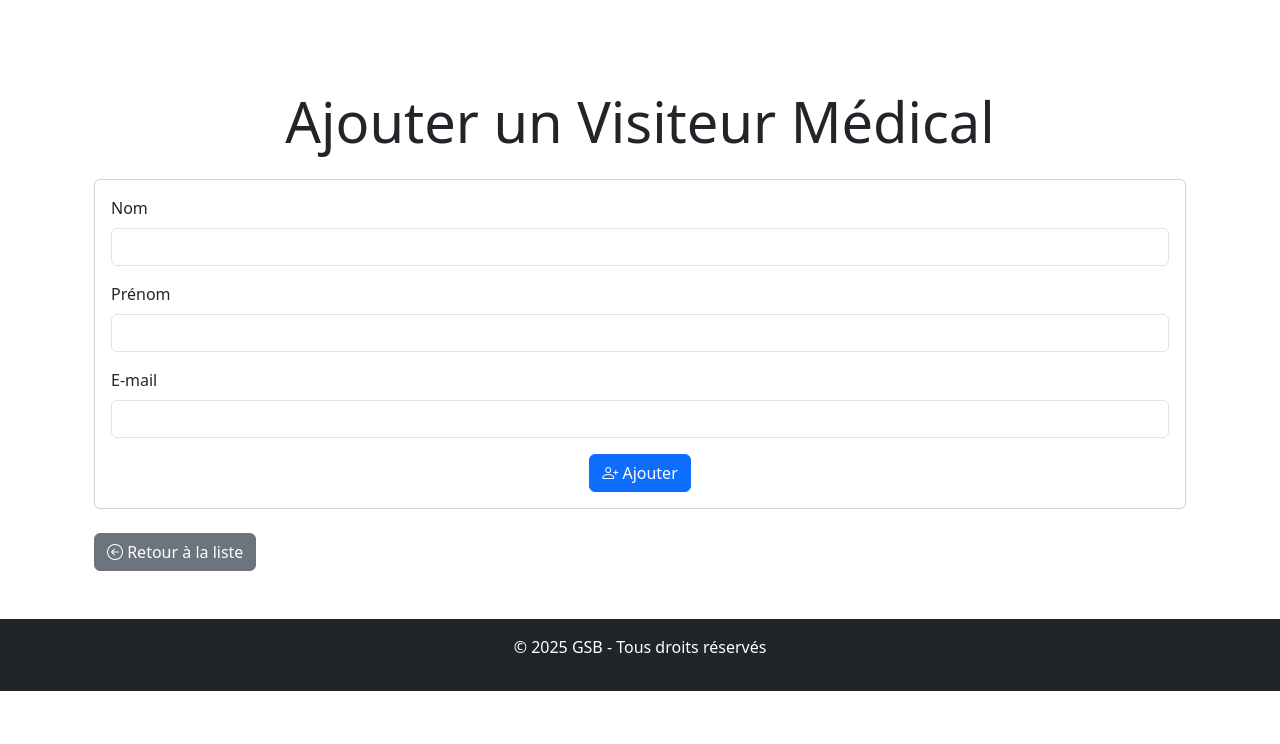
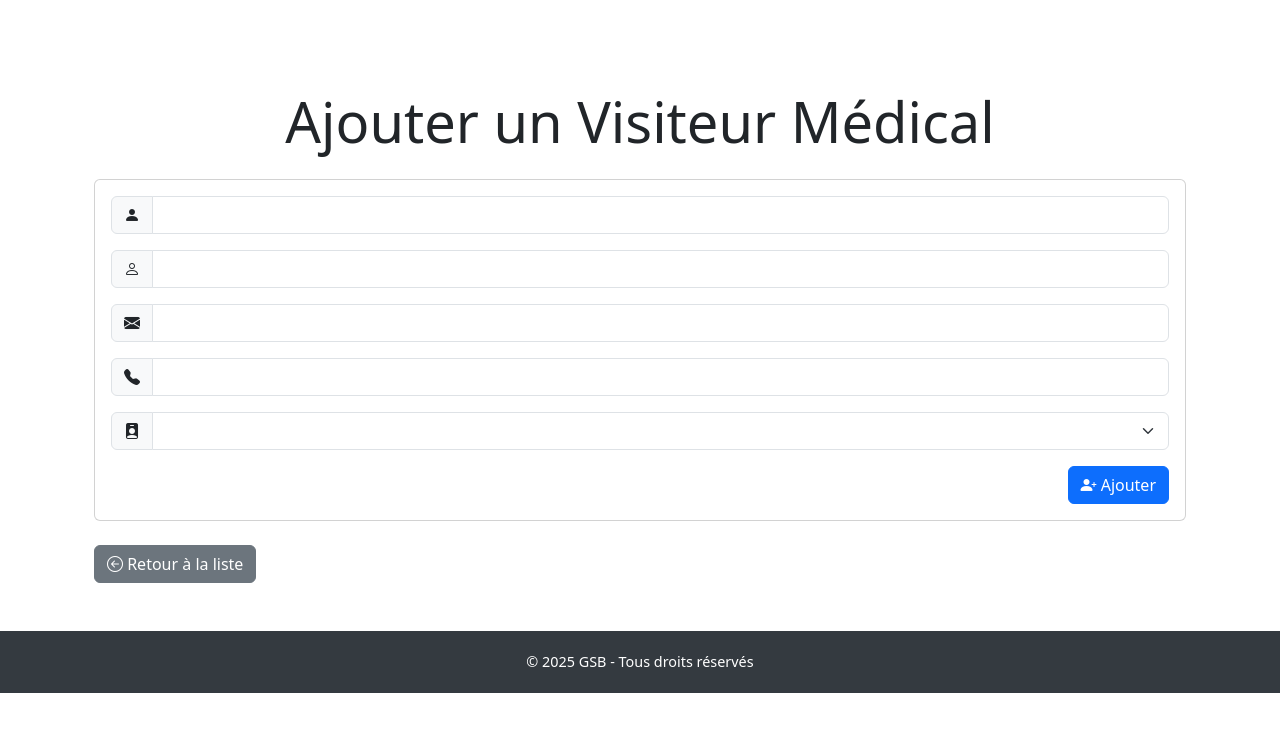
Before and after one commit to Luckt62/gestionparc, a Symfony app: template templates/visiteur_medical/new.html.twig in a window 1280 px wide. Shown: the part 56-800 px from the top of the page. Run offline with Twig, Linux system fonts and the light colour scheme; the template is opened without the code that fills it, so the values that code supplies are empty; form fields are guessed from the names that the template uses; some libraries are stand-ins or nearby versions.

Commit message:
Amélioration du visuel

```diff
--- a/templates/base.html.twig
+++ b/templates/base.html.twig
@@ -13,18 +13,69 @@
     <link href="https://cdn.jsdelivr.net/npm/bootstrap-icons/font/bootstrap-icons.css" rel="stylesheet">
 
     <style>
+        /* Section Hero */
         .hero-section {
             background-color: #f8f9fa;
-            padding-top: 120px; /* Marge en haut pour compenser la barre de navigation fixe */
+            padding-top: 120px; /* Marge pour compenser la barre de navigation */
             padding-bottom: 50px;
+            text-align: center;
+            box-shadow: 0 10px 20px rgba(0, 0, 0, 0.1); /* Ajout d'ombre pour le relief */
+            border-radius: 15px;
         }
+
         .hero-section h1 {
             font-size: 3rem;
-            color: #333; /* Couleur du texte */
+            color: #333;
+            margin-bottom: 20px;
         }
+
         .hero-section p {
             font-size: 1.25rem;
-            color: #555; /* Couleur du texte légèrement plus claire */
+            color: #555;
+            margin-bottom: 30px;
+        }
+
+        .hero-section .btn {
+            font-size: 1.1rem;
+            padding: 15px 30px;
+            border-radius: 30px;
+            transition: background-color 0.3s ease;
+        }
+
+        .hero-section .btn:hover {
+            background-color: #0056b3; /* Changement de couleur au survol */
+        }
+
+        /* Navigation Bar */
+        .navbar {
+            transition: background-color 0.3s ease-in-out;
+        }
+
+        .navbar-scrolled {
+            background-color: rgba(0, 0, 0, 0.8); /* Fond sombre lors du scroll */
+        }
+
+        /* Footer */
+        .footer {
+            background-color: #343a40;
+            color: #fff;
+            padding: 20px 0;
+        }
+
+        .footer p {
+            margin: 0;
+            font-size: 0.9rem;
+        }
+
+        /* Responsive Adjustments */
+        @media (max-width: 768px) {
+            .hero-section h1 {
+                font-size: 2.5rem;
+            }
+
+            .hero-section p {
+                font-size: 1rem;
+            }
         }
     </style>
 </head>
@@ -72,19 +123,20 @@
             </div>
         </div>
     </nav>
+
     <div class="container mt-5 pt-5">
         {% block body %}
-        <section class="hero-section text-center">
+        <section class="hero-section">
             <div class="container">
                 <h1>Bienvenue sur notre site de gestion de Véhicules</h1>
                 <p class="lead">Nous sommes ravis de vous accueillir. Découvrez la gestion simplifiée des véhicules et des visiteurs médicaux.</p>
                 <a href="{{ path('app_vehicule_index') }}" class="btn btn-primary btn-lg">Voir les véhicules</a>
             </div>
         </section>
-
         {% endblock %}
     </div>
-    <footer class="footer text-center mt-5 bg-dark text-white py-3">
+
+    <footer class="footer text-center mt-5">
         <div class="container">
             <p>&copy; 2025 GSB - Tous droits réservés</p>
         </div>
@@ -92,6 +144,17 @@
 
     <!-- Bootstrap JS -->
     <script src="https://cdn.jsdelivr.net/npm/bootstrap@5.3.0-alpha1/dist/js/bootstrap.bundle.min.js"></script>
+    <script>
+        // Change navbar background color on scroll
+        window.addEventListener('scroll', function() {
+            var navbar = document.querySelector('.navbar');
+            if (window.scrollY > 50) {
+                navbar.classList.add('navbar-scrolled');
+            } else {
+                navbar.classList.remove('navbar-scrolled');
+            }
+        });
+    </script>
 </body>
 
 </html>
--- a/templates/visiteur_medical/new.html.twig
+++ b/templates/visiteur_medical/new.html.twig
@@ -9,29 +9,38 @@
         <div class="card">
             <div class="card-body">
                 {{ form_start(form) }}
-                    <div class="mb-3">
-                        {{ form_row(form.nom, {
-                            'label': 'Nom',
-                            'attr': {'class': 'form-control'}
-                        }) }}
+
+                    <div class="mb-3 input-group">
+                        <span class="input-group-text"><i class="bi bi-person-fill"></i></span>
+                        {{ form_widget(form.nom, {'attr': {'class': 'form-control'}}) }}
                     </div>
-                    <div class="mb-3">
-                        {{ form_row(form.prenom, {
-                            'label': 'Prénom',
-                            'attr': {'class': 'form-control'}
-                        }) }}
+
+                    <div class="mb-3 input-group">
+                        <span class="input-group-text"><i class="bi bi-person"></i></span>
+                        {{ form_widget(form.prenom, {'attr': {'class': 'form-control'}}) }}
                     </div>
-                    <div class="mb-3">
-                        {{ form_row(form.email, {
-                            'label': 'E-mail',
-                            'attr': {'class': 'form-control'}
-                        }) }}
+
+                    <div class="mb-3 input-group">
+                        <span class="input-group-text"><i class="bi bi-envelope-fill"></i></span>
+                        {{ form_widget(form.email, {'attr': {'class': 'form-control'}}) }}
                     </div>
-                    <div class="d-flex justify-content-center">
+
+                    <div class="mb-3 input-group">
+                        <span class="input-group-text"><i class="bi bi-telephone-fill"></i></span>
+                        {{ form_widget(form.telephone, {'attr': {'class': 'form-control'}}) }}
+                    </div>
+
+                    <div class="mb-3 input-group">
+                        <span class="input-group-text"><i class="bi bi-person-badge-fill"></i></span>
+                        {{ form_widget(form.role, {'attr': {'class': 'form-select'}}) }}
+                    </div>
+
+                    <div class="d-flex justify-content-end mt-3">
                         <button type="submit" class="btn btn-primary">
-                            <i class="bi bi-person-plus"></i> Ajouter
+                            <i class="bi bi-person-plus-fill"></i> Ajouter
                         </button>
                     </div>
+
                 {{ form_end(form) }}
             </div>
         </div>
```
Also changed, not shown: src/Form/VisiteurMedicalType.php (+4 -4 lines), templates/vehicule/index.html.twig (+9 -14 lines), templates/visiteur_medical/edit.html.twig (+20 -5 lines).
